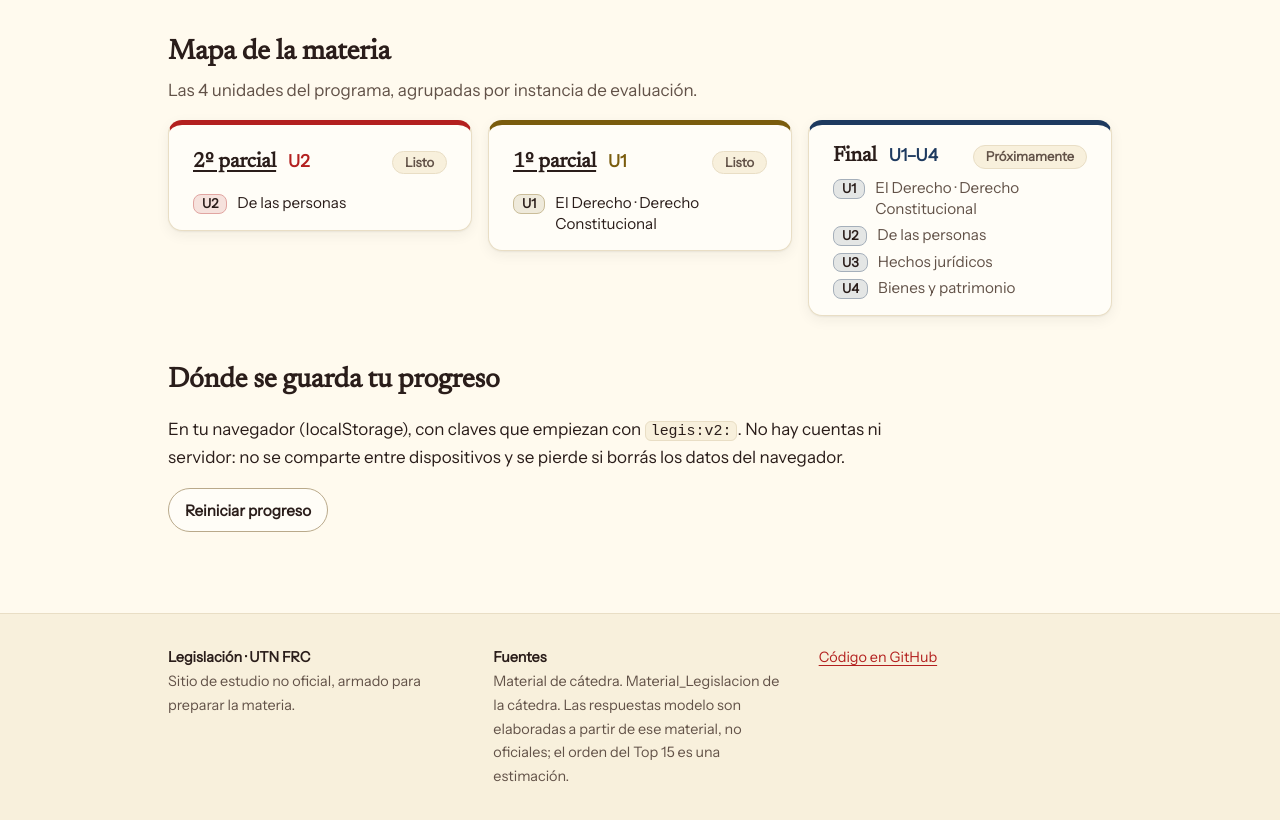
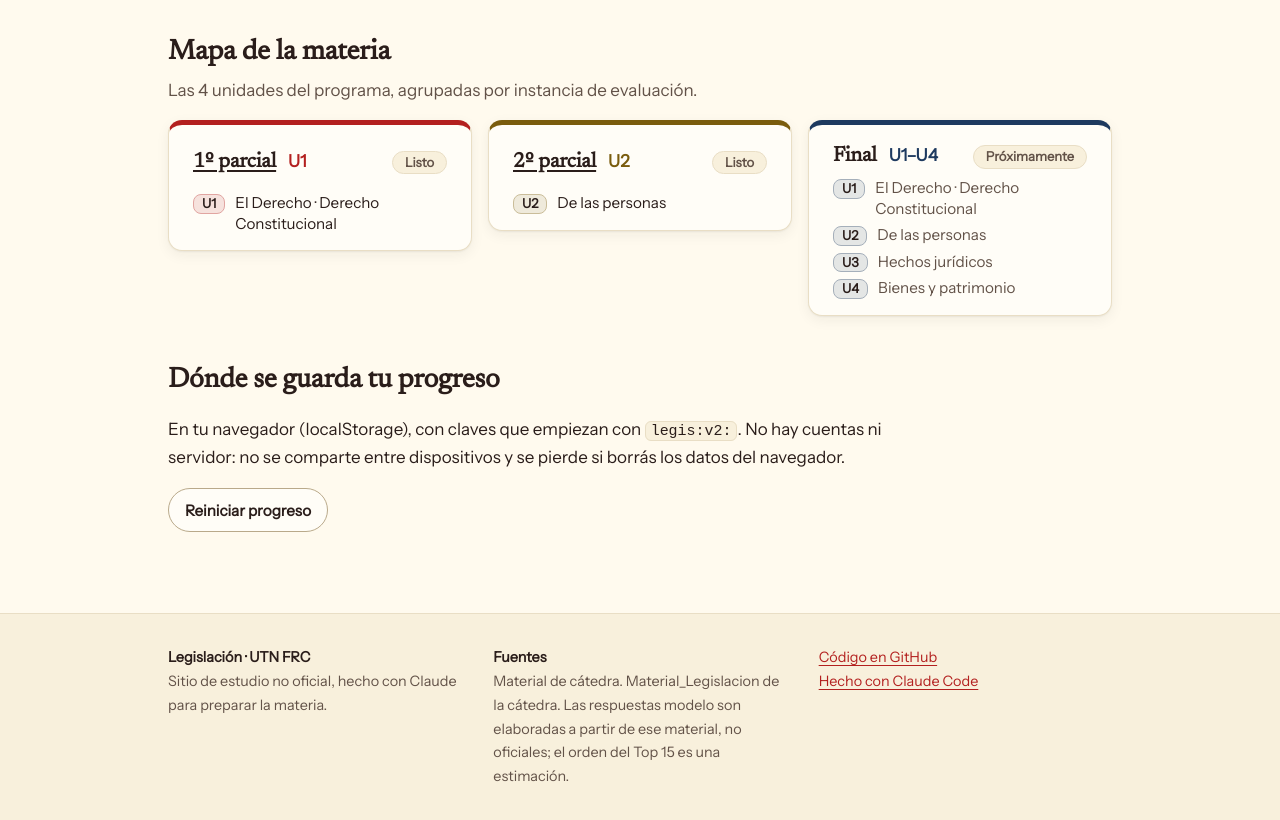
Before and after one commit to gabibertero/legislacion, an Astro site in the folder fuente/: page / in a window 1280 px wide. Shown: the part 1700-2520 px from the top of the page. Built offline with nearby package versions, Linux system fonts and the light colour scheme; Astro itself is replaced by a stand-in of ours.

Commit message:
Navbar: 1º parcial antes que el 2º; footer "hecho con Claude"
El Home elige como instancia activa la que tiene fecha (2º parcial), así el
orden de la config queda libre para el navbar. Verificado: 82 Playwright + 22 node --test.

Co-Authored-By: Claude Opus 5.5 <noreply@anthropic.com>

```diff
--- a/fuente/sitio.config.mjs
+++ b/fuente/sitio.config.mjs
@@ -63,6 +63,19 @@ export default {
   ],
   "instancias": [
     {
+      "id": "parcial-1",
+      "titulo": "1º parcial",
+      "unidades": [
+        "U1"
+      ],
+      "estado": "listo",
+      "descripcion": "Aprobado (07/10). Unidad 1 · El Derecho: el parcial tomado resuelto, resumen, choices y tarjetas. Sirve para el final.",
+      "secciones": [
+        "teoria",
+        "machetes"
+      ]
+    },
+    {
       "id": "parcial-2",
       "titulo": "2º parcial",
       "unidades": [
@@ -74,19 +87,6 @@ export default {
       "fechaAlt": "2026-10-28T08:00:00-03:00",
       "secciones": [
         "top15",
-        "teoria",
-        "machetes"
-      ]
-    },
-    {
-      "id": "parcial-1",
-      "titulo": "1º parcial",
-      "unidades": [
-        "U1"
-      ],
-      "estado": "listo",
-      "descripcion": "Aprobado (07/10). Unidad 1 · El Derecho: el parcial tomado resuelto, resumen, choices y tarjetas. Sirve para el final.",
-      "secciones": [
         "teoria",
         "machetes"
       ]
@@ -111,8 +111,13 @@ export default {
     "minutos": 60
   },
   "footer": {
-    "nota": "Sitio de estudio no oficial, armado para preparar la materia.",
+    "nota": "Sitio de estudio no oficial, hecho con Claude para preparar la materia.",
     "fuentes": "Material de cátedra. Material_Legislacion de la cátedra. Las respuestas modelo son elaboradas a partir de ese material, no oficiales; el orden del Top 15 es una estimación.",
-    "links": []
+    "links": [
+      {
+        "texto": "Hecho con Claude Code",
+        "href": "https://claude.com/claude-code"
+      }
+    ]
   }
 };
--- a/fuente/src/pages/index.astro
+++ b/fuente/src/pages/index.astro
@@ -9,7 +9,7 @@ import { choicesDe, tarjetasDe, temasDe, preguntasDeMdx } from '../lib/datos.js'
 
 const base = import.meta.env.BASE_URL;
 const { largo, facultad, carrera, lead } = cfg.materia;
-const inst = disponibles[0]; // instancia activa: el 2º parcial
+const inst = disponibles.find((i) => i.fecha) ?? disponibles[0]; // instancia activa: la que tiene fecha (el próximo examen); el orden de la config es el del navbar
 const FECHA = inst.fecha; // ISO con offset, en sitio.config.mjs
 const dia = (f) => new Date(f).toLocaleDateString('es-AR', { day: 'numeric', month: 'numeric', timeZone: 'America/Argentina/Buenos_Aires' });
 const fechaTxt = `${new Date(FECHA).toLocaleDateString('es-AR', { weekday: 'long', timeZone: 'America/Argentina/Buenos_Aires' })} ${dia(FECHA)}${inst.fechaAlt ? ` o ${dia(inst.fechaAlt)} (a confirmar)` : ''}, 08:00`;
```
Also changed, not shown: fuente/tests/util.mjs (+1 -1 lines).
